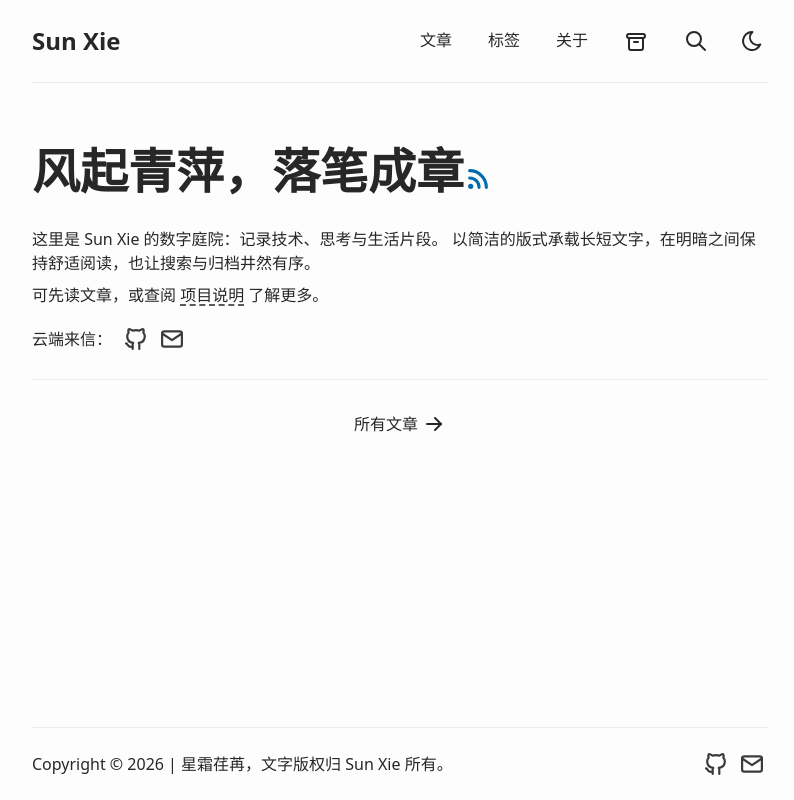
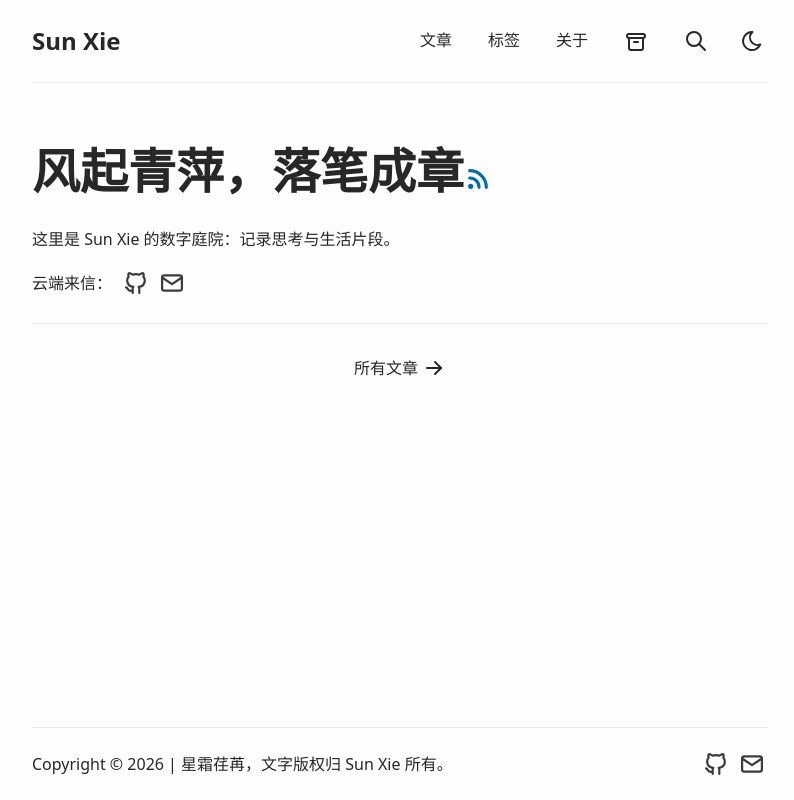
Before and after one commit to xiesunsun/xiesunsun.github.io, an Astro site: page / in a window 1280 px wide. Shown: the whole page, without its empty margins (240-1034 px from the left). Built offline with nearby package versions, Linux system fonts and the light colour scheme; Astro itself is replaced by a stand-in of ours.

Commit message:
Update index.astro

```diff
--- a/src/pages/index.astro
+++ b/src/pages/index.astro
@@ -42,17 +42,7 @@ const recentPosts = sortedPosts.filter(({ data }) => !data.featured);
       </a>
 
       <p>
-        这里是 Sun Xie 的数字庭院：记录技术、思考与生活片段。
-        以简洁的版式承载长短文字，在明暗之间保持舒适阅读，也让搜索与归档井然有序。
-      </p>
-      <p class="mt-2">
-        可先读文章，或查阅
-        <LinkButton
-          class="underline decoration-dashed underline-offset-4 hover:text-accent"
-          href="https://github.com/xiesunsun/xiesunsun.github.io#readme"
-        >
-          项目说明
-        </LinkButton>了解更多。
+        这里是 Sun Xie 的数字庭院：记录思考与生活片段。
       </p>
       {
         // only display if at least one social link is enabled
```
